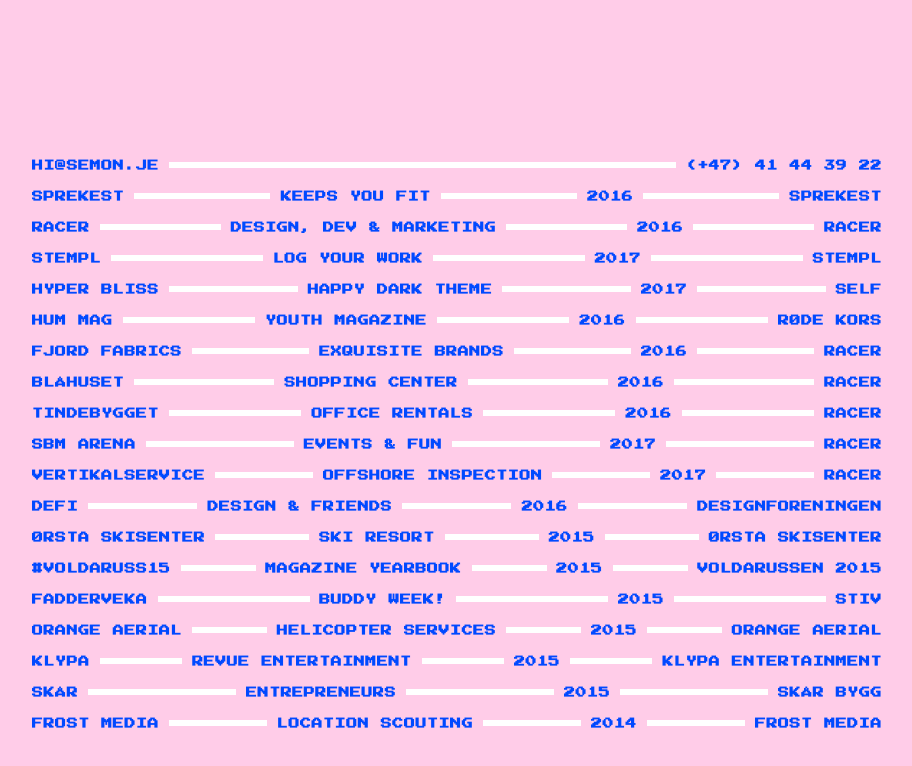
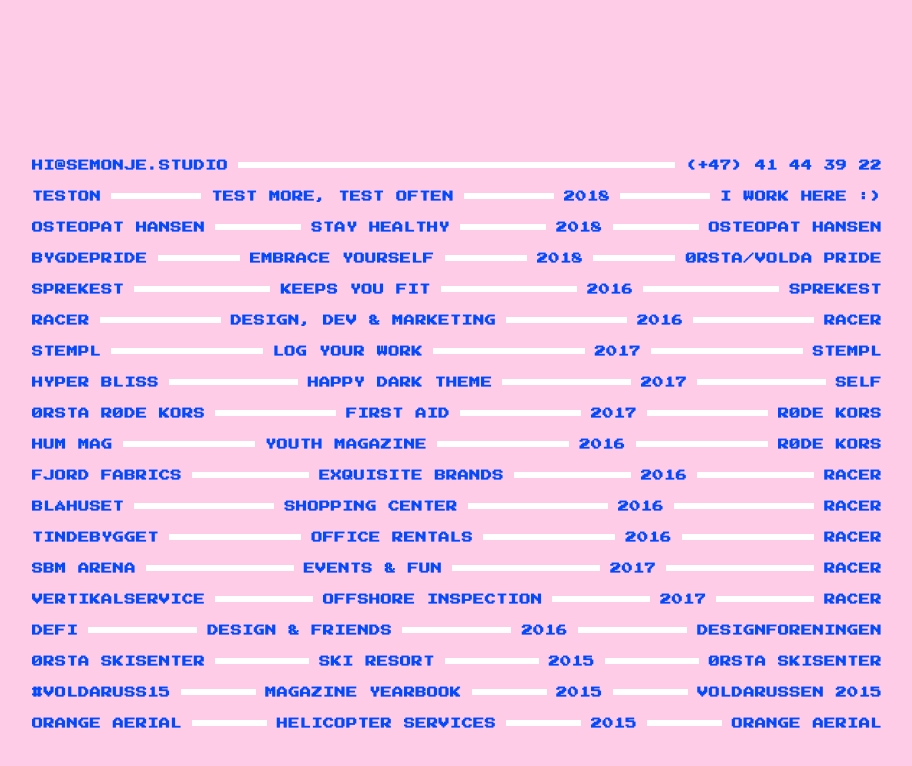
Before and after one commit to s-rd/2017-Q3, a Vue app in the folder tempsem/: page / in a window 1280 px wide. Shown: the top 766 px of the page, without its empty margins (183-1095 px from the left). Built offline with nearby package versions, Linux system fonts and the light colour scheme.

Commit message:
[ADD] Update dependencies, edit contact info, etc

```diff
--- a/tempsem/src/components/Home.vue
+++ b/tempsem/src/components/Home.vue
@@ -13,7 +13,7 @@
 			<ul>
 				<li>
 					<span class="wrap">
-						<a href="mailto:hi@semon.je" class="part email anim slide delay-025">hi@semon.je</a>
+						<a href="mailto:hi@semonje.studio" class="part email anim slide delay-025">hi@semonje.studio</a>
 						<span class="part line"></span>
 						<a href="tel:004741443922" class="part phone anim slide delay-025">(+47) 41 44 39 22</a>
 					</span>
@@ -43,8 +43,28 @@
   name: 'home',
   data () {
     return {
-      msg: 'heisann',
 			list: [
+        {
+					title: 'Teston',
+					link: 'https://teston.io',
+					description: 'Test more, test often',
+					client: 'I work here :)',
+					date: '2018'
+				},
+        {
+					title: 'Osteopat Hansen',
+					link: 'https://osteopathansen.no',
+					description: 'Stay healthy',
+					client: 'Osteopat Hansen',
+					date: '2018'
+				},
+        {
+					title: 'Bygdepride',
+					link: 'https://bygdepride.no',
+					description: 'Embrace yourself',
+					client: 'Ørsta/Volda Pride',
+					date: '2018'
+				},
 				{
 					title: 'Sprekest',
 					link: 'http://sprekest.no',
@@ -80,21 +100,14 @@
 					client: 'Self',
 					date: '2017'
 				},
-				// {
-				// 	title: 'Optimal Helseklinikk',
-				// 	link: 'http://optimalhelseklinikk.no',
-				// 	description: 'Terapeuts & fitness',
-				// 	client: 'Optimal',
-				// 	date: '2017'
-				// },
-				// {
-				// 	title: 'Ørsta Røde Kors',
-				// 	link: 'http://orstarodekors.no',
-				// 	description: 'First aid',
-				// 	client: 'Røde Kors',
-				// 	date: '2017'
-				// },
-                                {
+				{
+					title: 'Ørsta Røde Kors',
+					link: 'http://orstarodekors.no',
+					description: 'First aid',
+					client: 'Røde Kors',
+					date: '2017'
+				},
+        {
 					title: 'Hum Mag',
 					link: '#',
 					description: 'Youth magazine',
@@ -159,39 +172,11 @@
 					date: '2015'
 				},
 				{
-					title: 'Fadderveka',
-					link: '#',
-					description: 'Buddy week!',
-					client: 'STiV',
-					date: '2015'
-				},
-				{
 					title: 'Orange Aerial',
 					link: 'http://orangeaerial.com',
 					description: 'Helicopter services',
 					client: 'Orange Aerial',
 					date: '2015'
-				},
-				{
-					title: 'Klypa',
-					link: 'http://klypa.no',
-					description: 'Revue entertainment',
-					client: 'Klypa Entertainment',
-					date: '2015'
-				},
-				{
-					title: 'Skår',
-					link: 'http://skarbygg.no',
-					description: 'Entrepreneurs',
-					client: 'Skår Bygg',
-					date: '2015'
-				},
-				{
-					title: 'Frost Media',
-					link: 'http://frostmedia.no',
-					description: 'Location scouting',
-					client: 'Frost Media',
-					date: '2014'
 				},
 			]
     }
@@ -337,7 +322,6 @@
 		}
 	}
 	@media screen and (max-width: 915px) {
-		background: #f30;
 	}
 }
 </style>
```
Also changed, not shown: tempsem/package.json (+24 -24 lines), 1 other file (tests, documents, lock files or other folders).
